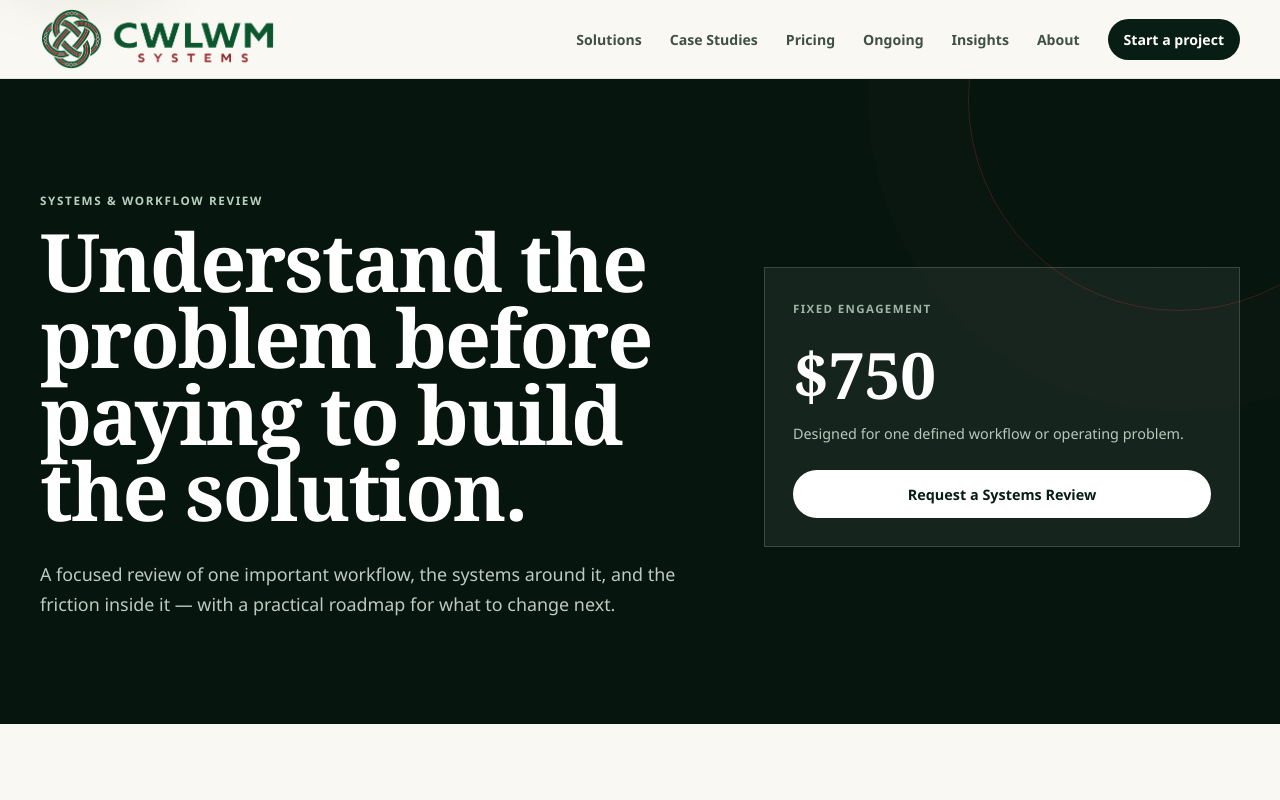
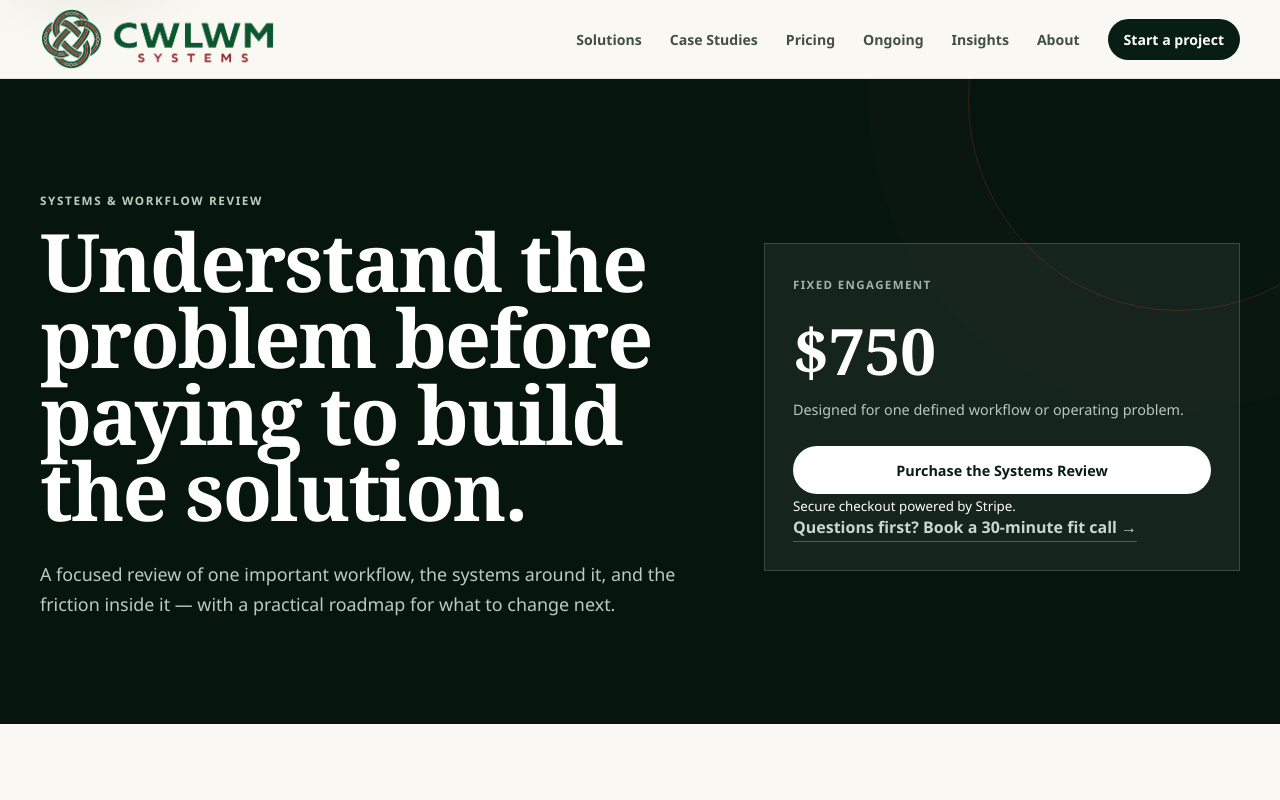
Before and after one commit to cwlwmsystems/cwlwmsystems, a Next.js app: page /systems-review in a window 1280 px wide. Shown: the top 800 px of the page. Built offline with nearby package versions, Linux system fonts and the light colour scheme; no server answers.

Commit message:
Add Stripe checkout for Systems Workflow Review

```diff
--- a/app/systems-review/page.tsx
+++ b/app/systems-review/page.tsx
@@ -7,6 +7,8 @@ export const metadata: Metadata = {
   description: "A fixed-price review of a business workflow, systems, data handoffs, bottlenecks, and automation opportunities, with a prioritized roadmap.",
   alternates: { canonical: "/systems-review" },
 };
+
+const stripeCheckoutUrl = "https://buy.stripe.com/cNi5kC1ykamq3lD6pAaZi00";
 
 const deliverables = [
   ["Current-state workflow map", "A clear view of how work moves today: people, systems, decisions, handoffs, and exceptions."],
@@ -37,7 +39,9 @@ export default function SystemsReviewPage() {
             <span>Fixed engagement</span>
             <strong>$750</strong>
             <p>Designed for one defined workflow or operating problem.</p>
-            <Link className="button button-light" href="/contact?interest=systems-review">Request a Systems Review</Link>
+            <a className="button button-light" href={stripeCheckoutUrl}>Purchase the Systems Review</a>
+            <small>Secure checkout powered by Stripe.</small>
+            <Link className="text-link light-link" href="/book">Questions first? Book a 30-minute fit call →</Link>
           </aside>
         </div>
       </section>
@@ -76,6 +80,21 @@ export default function SystemsReviewPage() {
         </div>
       </section>
 
+      <section className="review-band">
+        <div className="container review-band-grid">
+          <div>
+            <p className="eyebrow light">Ready to begin?</p>
+            <h2>Start with a fixed-price Systems &amp; Workflow Review.</h2>
+            <p>Purchase the review securely through Stripe. After payment, the next step is gathering the workflow details and scheduling the working session.</p>
+          </div>
+          <div className="review-band-price">
+            <span>One-time engagement</span>
+            <strong>$750</strong>
+            <a className="button button-light" href={stripeCheckoutUrl}>Purchase securely</a>
+          </div>
+        </div>
+      </section>
+
       <CTA />
     </>
   );
```
